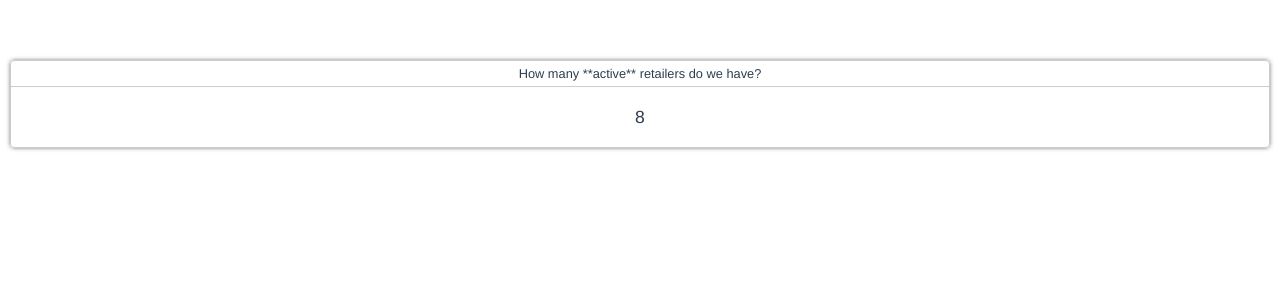
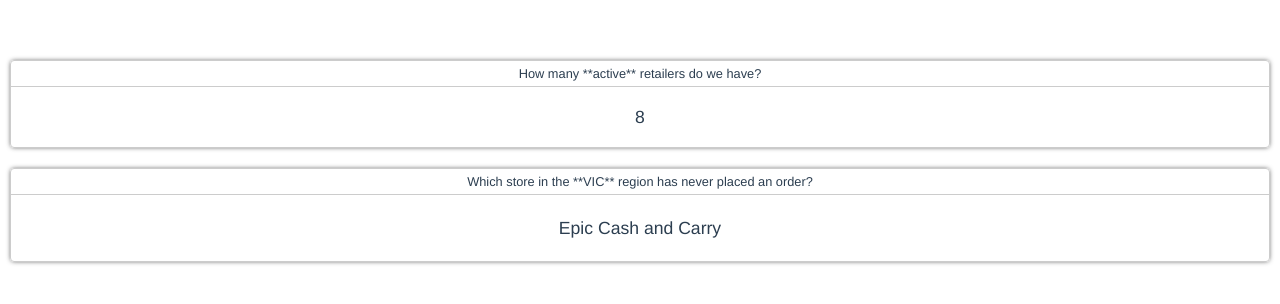
Before and after one commit to rickginer/vue-exercise, a Vue app: page / in a window 1280 px wide. Shown: the top 304 px of the page. Built offline with nearby package versions, Linux system fonts and the light colour scheme.

Commit message:
Display stores with no orders

```diff
--- a/src/App.vue
+++ b/src/App.vue
@@ -7,6 +7,19 @@
 
       <template slot="content">
         {{ activeRetailers.length }}
+      </template>
+    </Card>
+    <Card>
+      <template slot="title">
+        Which store in the **VIC** region has never placed an order?
+      </template>
+
+      <template slot="content">
+        <ul>
+          <li v-for="(retailer) in hasNoOrder('VIC')" :key="retailer.retailerId">
+            {{ retailer.name }}
+          </li>
+        </ul>
       </template>
     </Card>
   </div>
@@ -32,7 +45,20 @@
   },
   computed: {
     activeRetailers: function () {
-      return this.retailers.filter(value => value.active === true)
+      return this.retailers.filter(retailer => retailer.active === true)
+    }
+  },
+  methods: {
+    hasNoOrder: function (region) {
+      const ordersList = region === "VIC" ? this.ordersVic : this.ordersNsw;
+      const retailers = this.retailers.filter(retailer => retailer.region === region);
+      let retailersWithNoOrder = [];
+      retailers.forEach(function (retailer)  {
+        if(ordersList.filter(order => order.retailerId === retailer.retailerId).length === 0){
+          retailersWithNoOrder.push(retailer)
+        }
+      });
+      return retailersWithNoOrder;
     }
   }
 }
@@ -47,4 +73,8 @@
   color: #2c3e50;
   margin-top: 60px;
 }
+ul {
+  list-style-type:  none;
+  padding: 0;
+}
 </style>
--- a/src/components/card/Card.vue
+++ b/src/components/card/Card.vue
@@ -24,7 +24,7 @@
 .card {
   display: flex;
   flex-direction: column;
-  margin: 2px;
+  margin: 2px 2px 20px 2px;
   border: solid 1px #ccc;
   border-radius: 4px;
   box-shadow: 0px 0px 5px -1px rgba(0,0,0,0.75);
```
Also changed, not shown: 1 other file (tests, documents, lock files or other folders).
